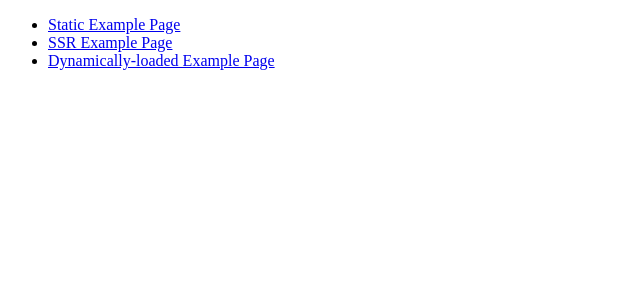
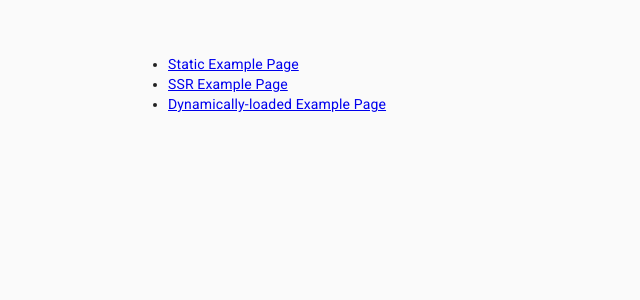
Before and after one commit to tonytino/naany, a Next.js app: page /components/Nav in a window 1280 px wide. Shown: the top 300 px of the page, without its empty margins (0-640 px from the left). Built offline with nearby package versions, Linux system fonts and the light colour scheme.

Commit message:
Apply Material UI theme

```diff
--- /dev/null
+++ b/materialTheme.js
@@ -0,0 +1,68 @@
+// https://material-ui.com/customization/default-theme/#material-ui-core-styles-vs-material-ui-styles
+import { createMuiTheme } from '@material-ui/core/styles'
+
+// Interactive DefaultTheme Object: https://material-ui.com/customization/default-theme/
+export const GOOGLE_THEME = createMuiTheme()
+
+export const COLORS = {
+  white: '#FFF',
+  blue: '#00AAE7',
+  purple: '#9360A8',
+  green: '#42BC97',
+  yellow: '#FACA18',
+  darkBlue: '#126CAB',
+  orange: '#F05B4B',
+  gray: '#5C515A',
+}
+
+export const PALETTE = {
+  primary: {
+    main: COLORS.blue,
+    contrastText: COLORS.white,
+  },
+  secondary: {
+    main: COLORS.yellow,
+    contrastText: COLORS.gray,
+  },
+}
+
+const CUSTOM_THEME = createMuiTheme({
+  // Custom key to define colors (or anything you want available in the theme object)
+  colors: COLORS,
+  // Define a custom palette for Material UI to use
+  palette: PALETTE,
+  // Apply props to all instances of a component
+  props: {
+    // Name of the component to apply props to (you can't target variants)
+    MuiButtonGroup: {
+      // disableRipple: true,
+    },
+  },
+  // Apply CSS to all instances of a component
+  overrides: {
+    // Name of the component to apply CSS to
+    MuiButton: {
+      // The base class for the component (will impact all variants)
+      // NOTE: If a variant has the same property as that which is being defined
+      // here, the variant's property value will be applied due to specificity
+      // Example: defining color on .root will not impact .contained because
+      // .contained defines its own `color`
+      root: {
+        // Pseudo-class styling example
+        // '&:hover': {
+        //   color: COLORS.blue
+        // },
+      },
+      // The variant-specific override styles for the component
+      // e.g. <Button variant='contained' />
+      text: {
+        // custom styles go here
+      },
+      contained: {
+        // custom styles go here
+      },
+    },
+  },
+})
+
+export default CUSTOM_THEME
--- /dev/null
+++ b/pages/_app.js
@@ -0,0 +1,40 @@
+import React from 'react'
+import App from 'next/app'
+import { makeStyles, ThemeProvider } from '@material-ui/styles'
+import { CssBaseline } from '@material-ui/core'
+import CUSTOM_THEME from '../materialTheme'
+
+const useStyles = makeStyles(theme => ({
+  layout: {
+    padding: `${theme.typography.pxToRem(40)} ${theme.typography.pxToRem(0)}`,
+    maxWidth: theme.typography.pxToRem(1024),
+    margin: 'auto',
+    height: '100vh'
+  },
+}));
+
+function Layout ({ children }) {
+  const classes = useStyles()
+
+  return (
+    <div className={classes.layout}>
+      {children}
+    </div>
+  )
+}
+
+class MyApp extends App {
+  render () {
+    const { Component, pageProps } = this.props
+    return (
+      <ThemeProvider theme={CUSTOM_THEME}>
+        <CssBaseline />
+        <Layout>
+          <Component {...pageProps} />
+        </Layout>
+      </ThemeProvider>
+    )
+  }
+}
+
+export default MyApp
--- /dev/null
+++ b/pages/_document.js
@@ -0,0 +1,78 @@
+import React from 'react';
+import Document, { Head, Main, NextScript } from 'next/document';
+import { ServerStyleSheets } from '@material-ui/styles';
+import CUSTOM_THEME from '../materialTheme';
+
+class MyDocument extends Document {
+  render() {
+    return (
+      <html lang="en">
+        <Head>
+          <meta charSet="utf-8" />
+          <meta
+            name="viewport"
+            content="minimum-scale=1, initial-scale=1, width=device-width, shrink-to-fit=no"
+          />
+          {/* PWA primary color */}
+          <meta name="theme-color" content={CUSTOM_THEME.palette.primary.main} />
+          <link
+            rel="stylesheet"
+            href="https://fonts.googleapis.com/css?family=Roboto:300,400,500,700&display=swap"
+          />
+        </Head>
+        <body>
+          <Main />
+          <NextScript />
+        </body>
+      </html>
+    );
+  }
+}
+
+MyDocument.getInitialProps = async ctx => {
+  // Resolution order
+  //
+  // On the server:
+  // 1. app.getInitialProps
+  // 2. page.getInitialProps
+  // 3. document.getInitialProps
+  // 4. app.render
+  // 5. page.render
+  // 6. document.render
+  //
+  // On the server with error:
+  // 1. document.getInitialProps
+  // 2. app.render
+  // 3. page.render
+  // 4. document.render
+  //
+  // On the client
+  // 1. app.getInitialProps
+  // 2. page.getInitialProps
+  // 3. app.render
+  // 4. page.render
+
+  // Render app and page and get the context of the page with collected side effects.
+  const sheets = new ServerStyleSheets();
+  const originalRenderPage = ctx.renderPage;
+
+  ctx.renderPage = () =>
+    originalRenderPage({
+      enhanceApp: App => props => sheets.collect(<App {...props} />),
+    });
+
+  const initialProps = await Document.getInitialProps(ctx);
+
+  return {
+    ...initialProps,
+    // Styles fragment is rendered after the app and page rendering finish.
+    styles: [
+      <React.Fragment key="styles">
+        {initialProps.styles}
+        {sheets.getStyleElement()}
+      </React.Fragment>,
+    ],
+  };
+};
+
+export default MyDocument;
```
